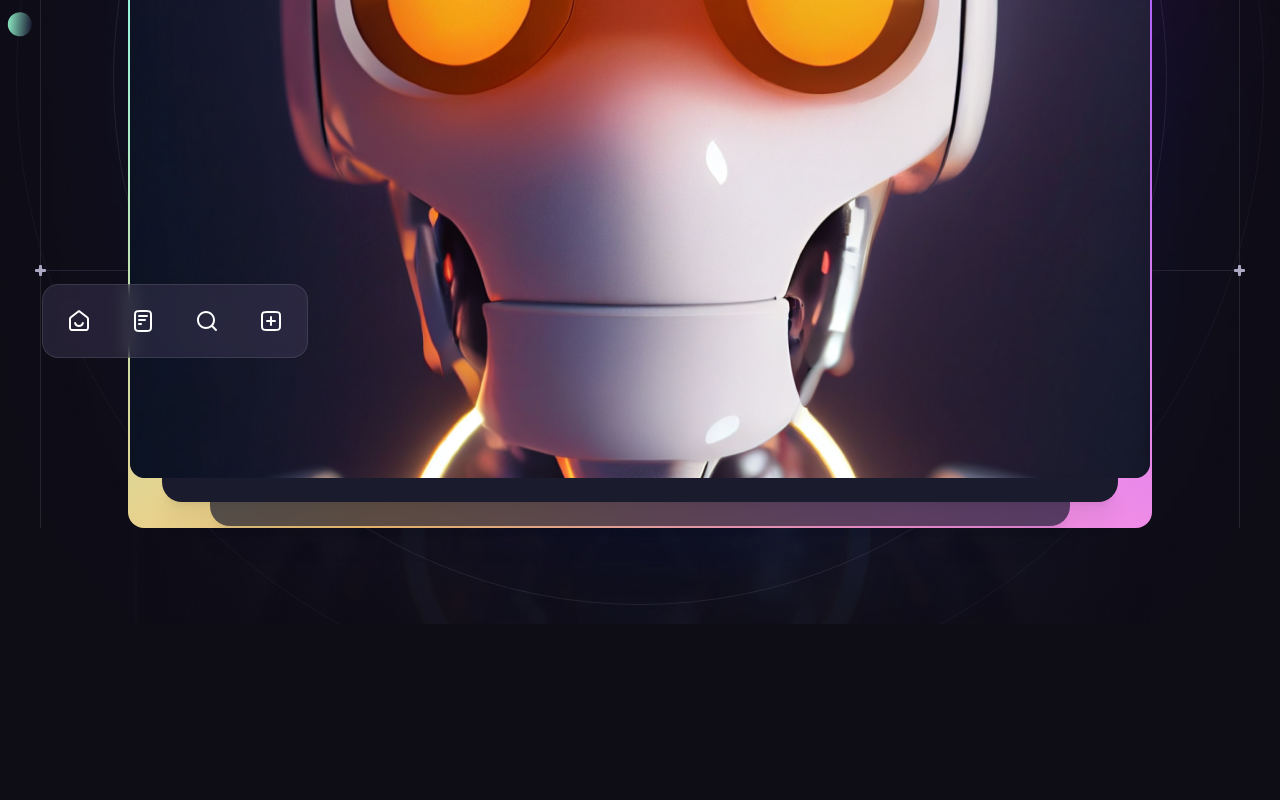
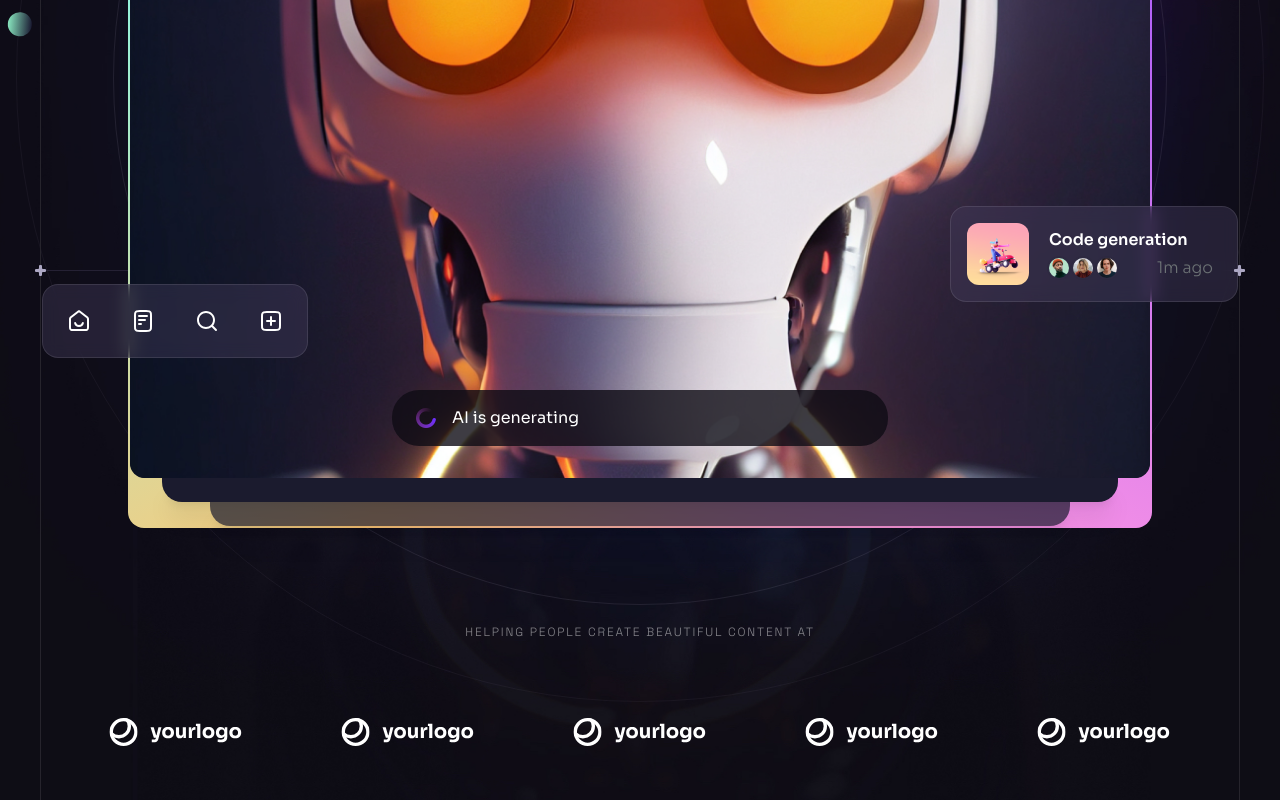
Before and after one commit to OliaKr/Brainwave, a React (Vite) app: page / in a window 1280 px wide. Shown: the part 614-1414 px from the top of the page. Before the commit the page ends 1238 px from the top, so only its background shows below. Built offline with nearby package versions, Linux system fonts and the light colour scheme.

Commit message:
Adding notification and company logos to Hero component

```diff
--- /dev/null
+++ b/src/cmps/CompanyLogos.jsx
@@ -0,0 +1,29 @@
+import React from "react";
+import { companyLogos } from "../constants";
+
+const CompanyLogos = ({ className }) => {
+  return (
+    <div className={className}>
+      <h5 className="tagline mb-6 text-center text-n-1/50">
+        Helping people create beautiful content at
+      </h5>
+      <ul className="flex">
+        {companyLogos.map((logo, title) => (
+          <li
+            className="flex items-center justify-center flex-1 h-[8.5rem]"
+            key={title}
+          >
+            <img
+              src={logo}
+              width={134}
+              height={28}
+              alt={logo}
+            />
+          </li>
+        ))}
+      </ul>
+    </div>
+  );
+};
+
+export default CompanyLogos;
--- /dev/null
+++ b/src/cmps/Generating.jsx
@@ -0,0 +1,20 @@
+import { loading } from "../assets";
+
+const Generating = ({ className }) => {
+  return (
+    <div
+      className={`flex items-center h-[3.5rem] px-6 bg-n-8/80 rounded-[1.7rem] ${
+        className || ""
+      } text-base`}
+    >
+      <img
+        className="w-5 h-5 mr-4"
+        src={loading}
+        alt="loading"
+      />
+      AI is generating
+    </div>
+  );
+};
+
+export default Generating;
--- a/src/cmps/Hero.jsx
+++ b/src/cmps/Hero.jsx
@@ -6,12 +6,15 @@
 import { heroIcons } from "../constants";
 import { ScrollParallax } from "react-just-parallax";
 import { useRef } from "react";
+import Generating from "./Generating";
+import Notification from "./Notification";
+import CompanyLogos from "./CompanyLogos";
 
 const Hero = () => {
   const parallaxRef = useRef(null);
   return (
     <Section
-      className="pt-[12rem] -mt-[5.25rem]"
+      className="pt-[12rem] -mt-[5.25rem] "
       crosses
       crossesOffset="lg:translate-y-[5.25rem]"
       customPaddings
@@ -65,6 +68,12 @@
                   height={490}
                   alt="AI"
                 />
+
+                <Generating
+                  className="absolute left-4 right-4 bottom-5 md:left-1/2 md:right-auto
+                md:bottom-8 md:w-[31rem] md:-translate-x-1/2"
+                />
+
                 <ScrollParallax isAbsolutelyPositioned>
                   <ul
                     className="hidden absolute -left-[5.5rem] bottom-[7.5rem] px-1 py-1
@@ -86,6 +95,13 @@
                     ))}
                   </ul>
                 </ScrollParallax>
+                <ScrollParallax isAbsolutelyPositioned>
+                  <Notification
+                    className="hidden absolute -right-[5.5rem] bottom-[11rem] w-[18rem]
+                  xl:flex"
+                    title="Code generation"
+                  />
+                </ScrollParallax>
               </div>
             </div>
 
@@ -105,6 +121,7 @@
           </div>
           <BackgroundCircles />
         </div>
+        <CompanyLogos className="hidden relative z-10 mt-20 lg:block" />
       </div>
       <BottomLine />
     </Section>
--- /dev/null
+++ b/src/cmps/Notification.jsx
@@ -0,0 +1,46 @@
+import React from "react";
+import { notificationImages } from "../constants";
+import { notification1 } from "../assets";
+
+const Notification = ({ className, title }) => {
+  return (
+    <div
+      className={`${
+        className || ""
+      } flex items-center p-4 pr-6 bg-n-9/40 backdrop-blur
+  border border-n-1/10 rounded-2xl gap-5`}
+    >
+      <img
+        src={notification1}
+        width={62}
+        height={62}
+        alt="image"
+        className="rounded-xl"
+      />
+      <div className="flex-1">
+        <h6 className="mb-1 font-semibold text-base">{title}</h6>
+        <div className="flex items-center justify-between">
+          <ul className="flex -m-0.5 ">
+            {notificationImages.map((item, index) => (
+              <li
+                key={index}
+                className="flex w-6 h-6 border-2 border-n-12 rounded-full overflow-hidden"
+              >
+                <img
+                  src={item}
+                  className="w-full"
+                  width={20}
+                  height={20}
+                  alt={item}
+                />
+              </li>
+            ))}
+          </ul>
+          <div className="body-2 text-n-13">1m ago</div>
+        </div>
+      </div>
+    </div>
+  );
+};
+
+export default Notification;
```
